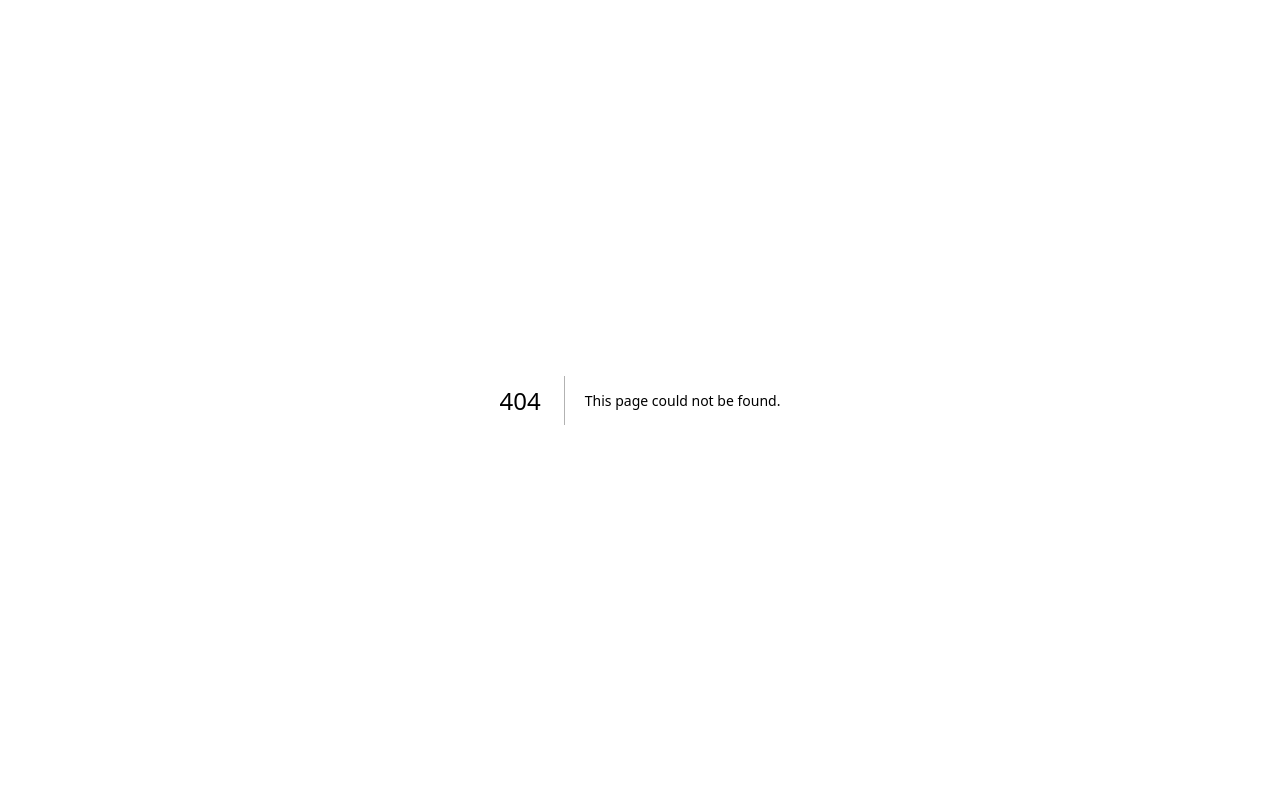
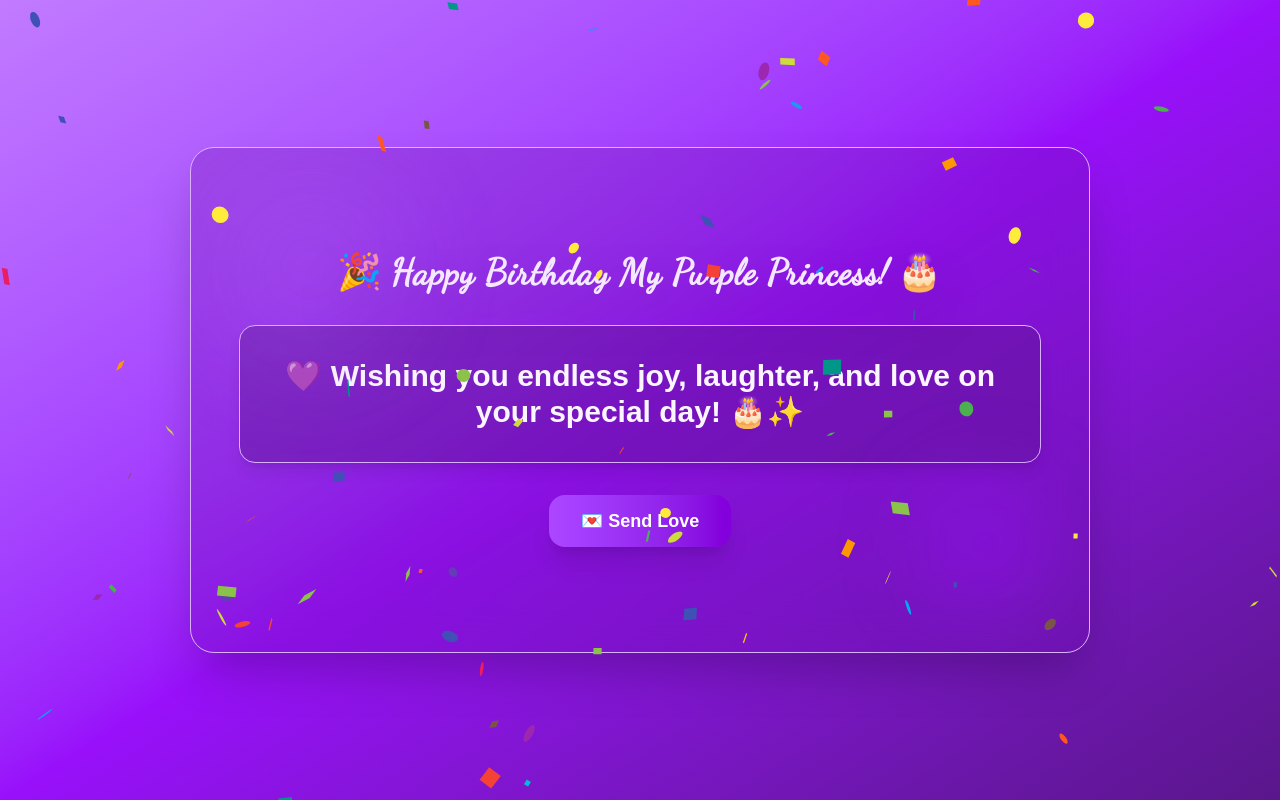
Before and after one commit to Hiler4r/react-mini-projects, a Next.js app: page /birthday in a window 1280 px wide. Before the commit this address had no page. Built offline with nearby package versions, Linux system fonts and the light colour scheme.

Commit message:
feat: add code for birthday

```diff
--- /dev/null
+++ b/src/app/birthday/page.jsx
@@ -0,0 +1,67 @@
+"use client";
+import { useState, useEffect } from "react";
+import dynamic from "next/dynamic";
+
+import ConfettiComponent from "react-confetti";
+
+const Confetti = dynamic(() => Promise.resolve(ConfettiComponent), { ssr: false });
+
+export default function BirthdayCard() {
+    const wishes = [
+        "💜 Wishing you endless joy, laughter, and love on your special day! 🎂✨",
+        "💜 May your birthday sparkle with happiness and fill your heart with love! 💜",
+        "💜 Here’s to a day as beautiful as you are – cheers to more smiles & memories! 💜",
+        "💜 You shine brighter than the stars – may your dreams come true this year! 💜",
+        "💜 Sweet moments, big hugs, and endless happiness, even though we might not be close anymore, or we don't speak to each other anymore . I Love You Forever – Happy Birthday My Purple Princess! 💜"
+    ];
+
+    const [currentWish, setCurrentWish] = useState(wishes[0]);
+    const [showConfetti, setShowConfetti] = useState(true);
+
+    useEffect(() => {
+        const timer = setTimeout(() => setShowConfetti(false), 6000);
+        return () => clearTimeout(timer);
+    }, []);
+
+    const handleButtonClick = () => {
+        // Show confetti again when button is clicked
+        setShowConfetti(true);
+        setTimeout(() => setShowConfetti(false), 6000);
+
+        // Change to a random new wish (not the same as current)
+        let newWish;
+        do {
+            newWish = wishes[Math.floor(Math.random() * wishes.length)];
+        } while (newWish === currentWish && wishes.length > 1);
+        setCurrentWish(newWish);
+    };
+
+    return (
+        <div className="flex items-center justify-center h-screen w-full bg-gradient-to-br from-purple-400 via-purple-600 to-purple-900 relative overflow-hidden">
+            {showConfetti && <Confetti recycle={false} numberOfPieces={300} />}
+
+            <div className="aspect-video w-[900px] bg-purple-800/30 backdrop-blur-xl rounded-3xl shadow-2xl flex flex-col items-center justify-center p-12 border border-purple-300 relative overflow-hidden">
+                {/* Floating Decorations */}
+                <div className="absolute w-40 h-40 bg-purple-400/30 rounded-full blur-3xl top-10 left-10 animate-pulse"></div>
+                <div className="absolute w-32 h-32 bg-purple-600/40 rounded-full blur-2xl bottom-10 right-10 animate-bounce"></div>
+
+                <h1 className="text-4xl font-extrabold text-purple-100 drop-shadow-2xl mb-8 tracking-wide flex justify-center items-center gap-2" style={{ fontFamily: "var(--font-cursive)" }}>
+                    <span role="img" aria-label="party-popper">🎉</span>
+                    <span>Happy Birthday My Purple Princess!</span>
+                    <span role="img" aria-label="birthday-cake">🎂</span>
+                </h1>
+
+                <p className="text-2xl md:text-3xl text-purple-50 text-center font-semibold bg-purple-900/40 p-8 rounded-2xl shadow-lg border border-purple-300 transition-all duration-500">
+                    {currentWish}
+                </p>
+
+                <button
+                    onClick={handleButtonClick}
+                    className="mt-8 px-8 py-3 bg-gradient-to-r from-purple-500 to-purple-700 text-white font-bold text-lg rounded-2xl shadow-xl hover:scale-105 transform transition duration-300 cursor-pointer"
+                >
+                    💌 Send Love
+                </button>
+            </div>
+        </div>
+    );
+}
```
